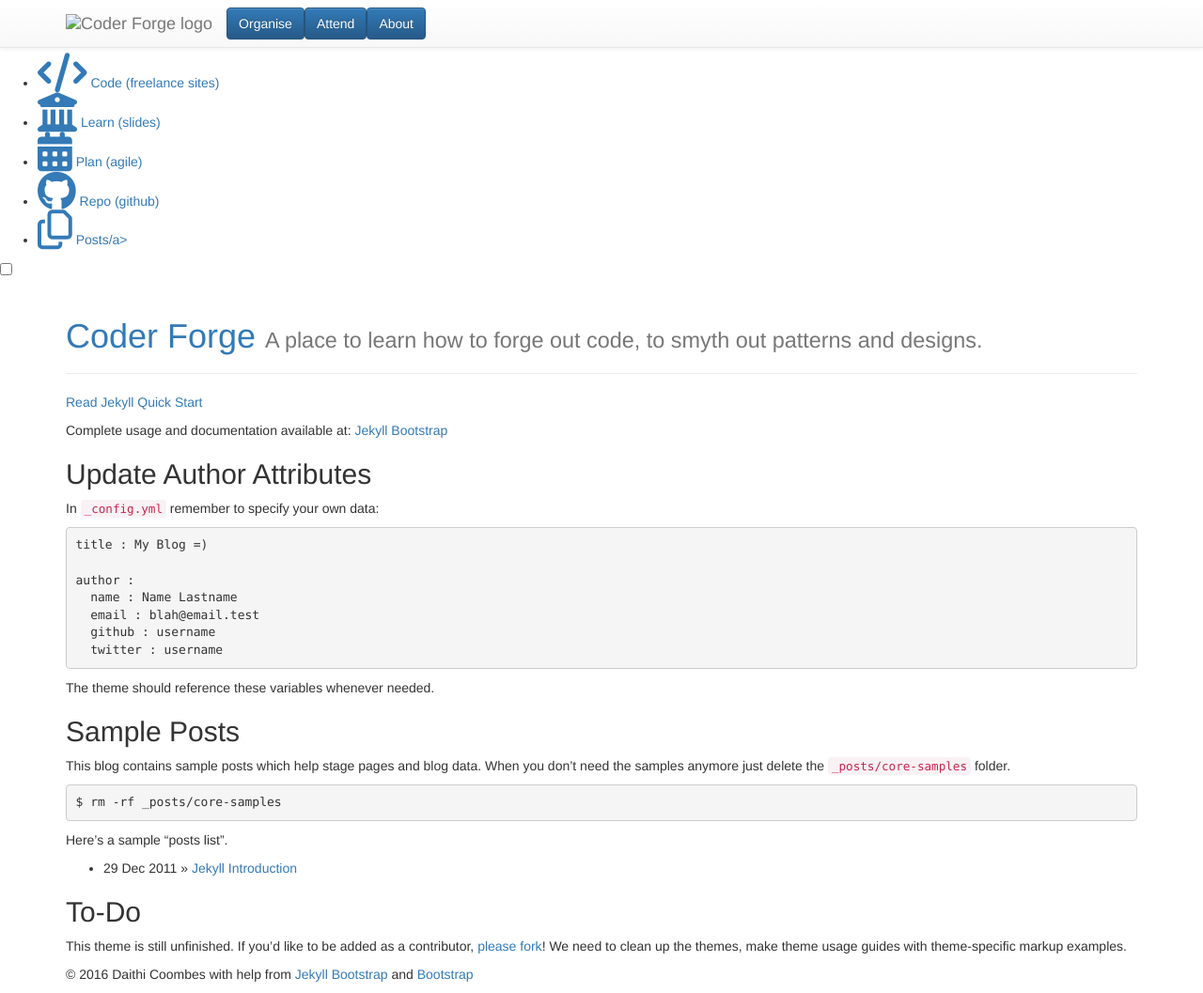
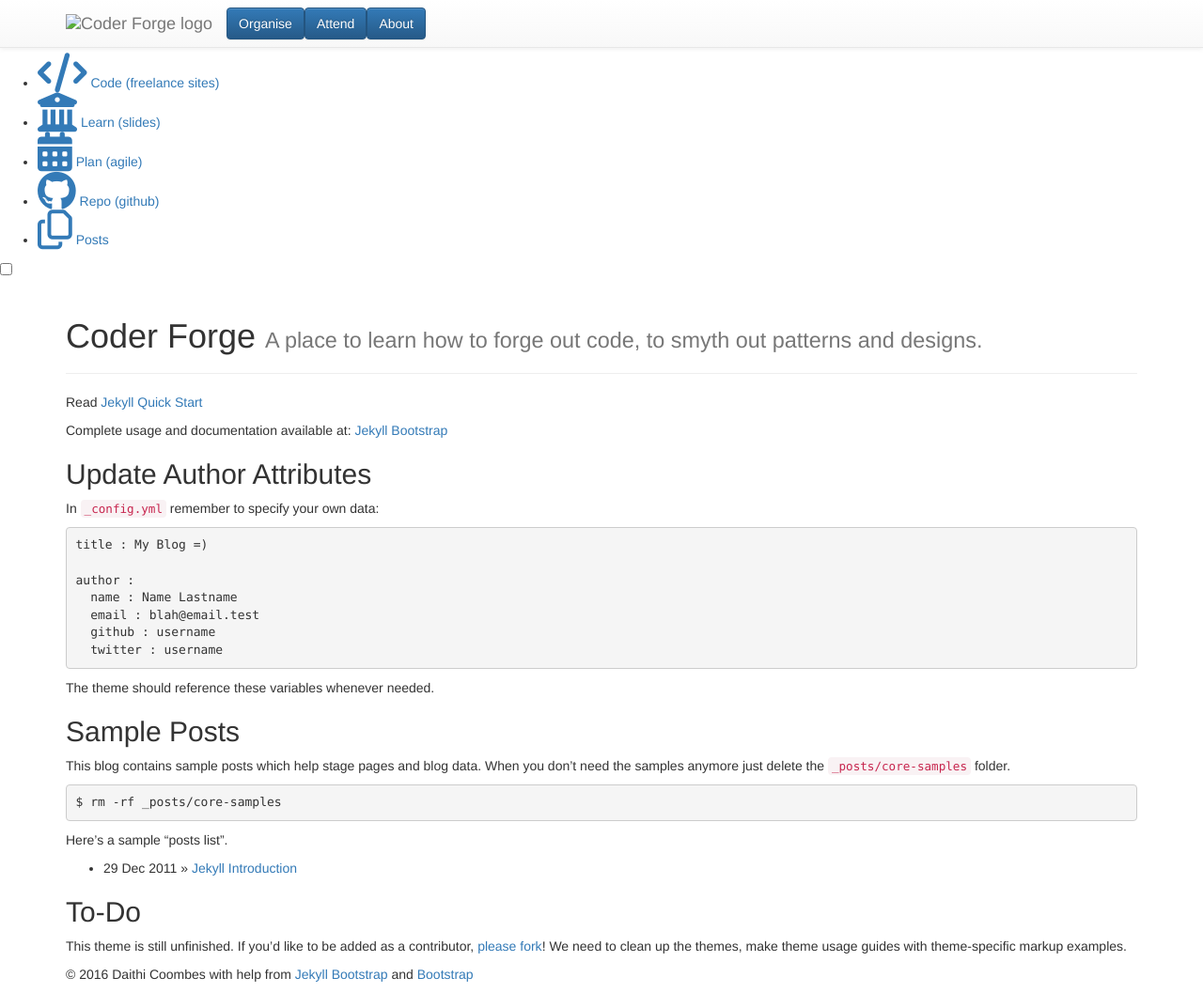
Before and after one commit to daithi-coombes/coder-forge, a Jekyll site: the page built from index.md, in a window 1280 px wide and 1057 px high. Shown: the whole window at 94% size. Built offline with Jekyll 4.4.1, drawn with Linux system fonts in a browser that asks for light colours; nearby versions of some CDN libraries; library files that are not in the unit come from our copies.

Commit message:
bug closing bracket

```diff
--- a/_includes/themes/coder-forge/default.html
+++ b/_includes/themes/coder-forge/default.html
@@ -111,7 +111,7 @@
           <a href="#"><i class="fa fa-3x fa-github"></i> <span>Repo (github)</span></a>
         </li>
       	<li class="nav-item">
-          <a href="#"><i class="fa fa-3x fa-files-o"></i> <span>Posts</span>/a>
+          <a href="#"><i class="fa fa-3x fa-files-o"></i> <span>Posts</span></a>
         </li>
       </ul>
 
```
